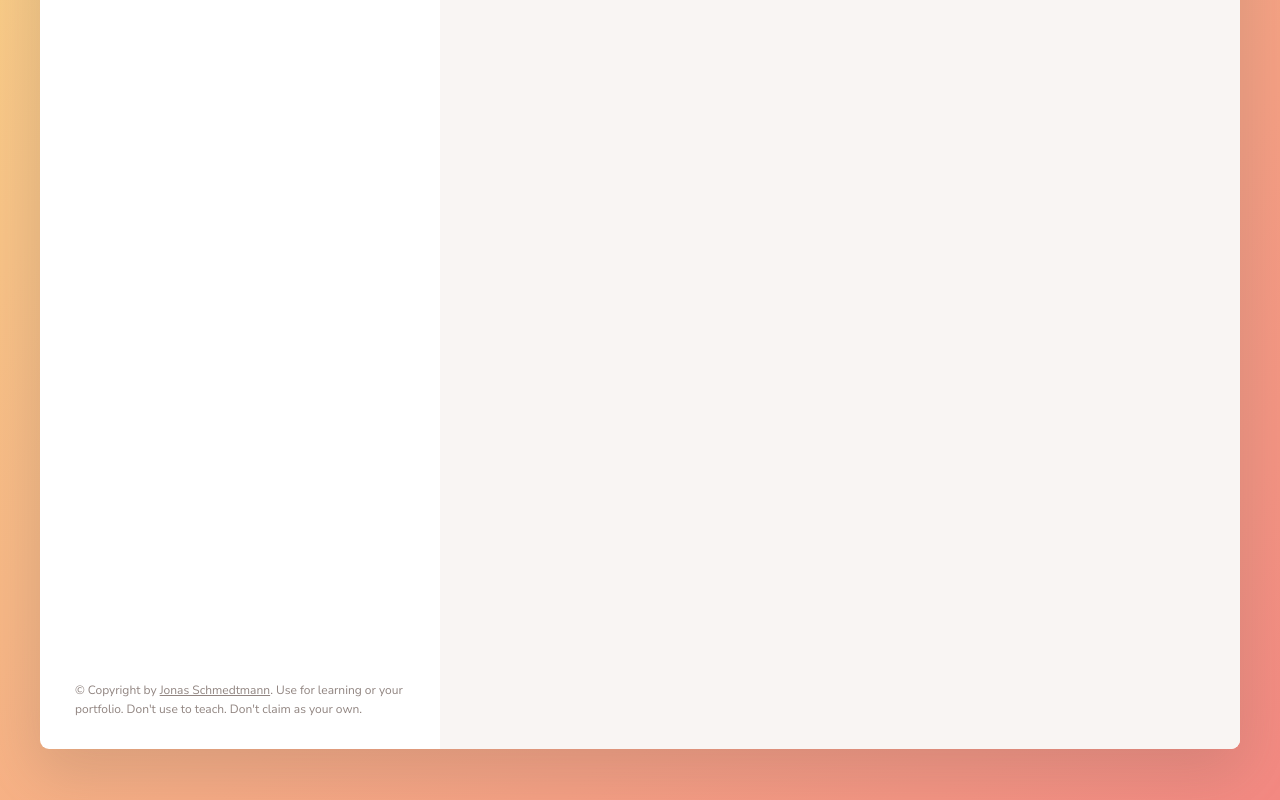
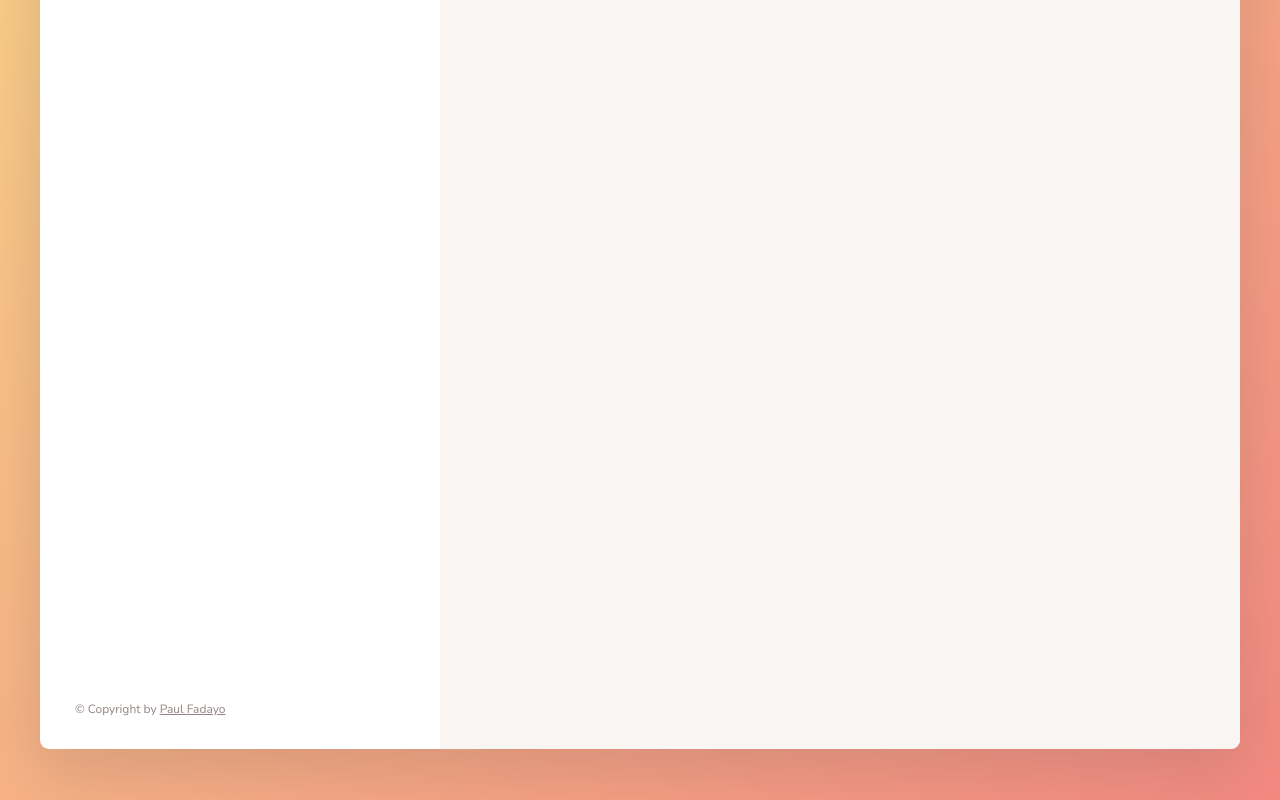
Before and after one commit to paulthadev/chefpro, a website built with Parcel: page index.html in a window 1280 px wide. Shown: the part 472-1272 px from the top of the page. Built offline with nearby package versions, Linux system fonts and the light colour scheme; no server answers.

Commit message:
update fooer

```diff
--- a/index.html
+++ b/index.html
@@ -117,9 +117,7 @@
 
       <p class="copyright">
         &copy; Copyright by
-        <a class="twitter-link" target="_blank" href="https://twitter.com/jonasschmedtman">Jonas Schmedtmann</a>. Use
-        for learning or your portfolio. Don't use to teach. Don't claim
-        as your own.
+        <a class="twitter-link" target="_blank" href="https://twitter.com/fadayopaul">Paul Fadayo</a>
       </p>
     </div>
 
```
